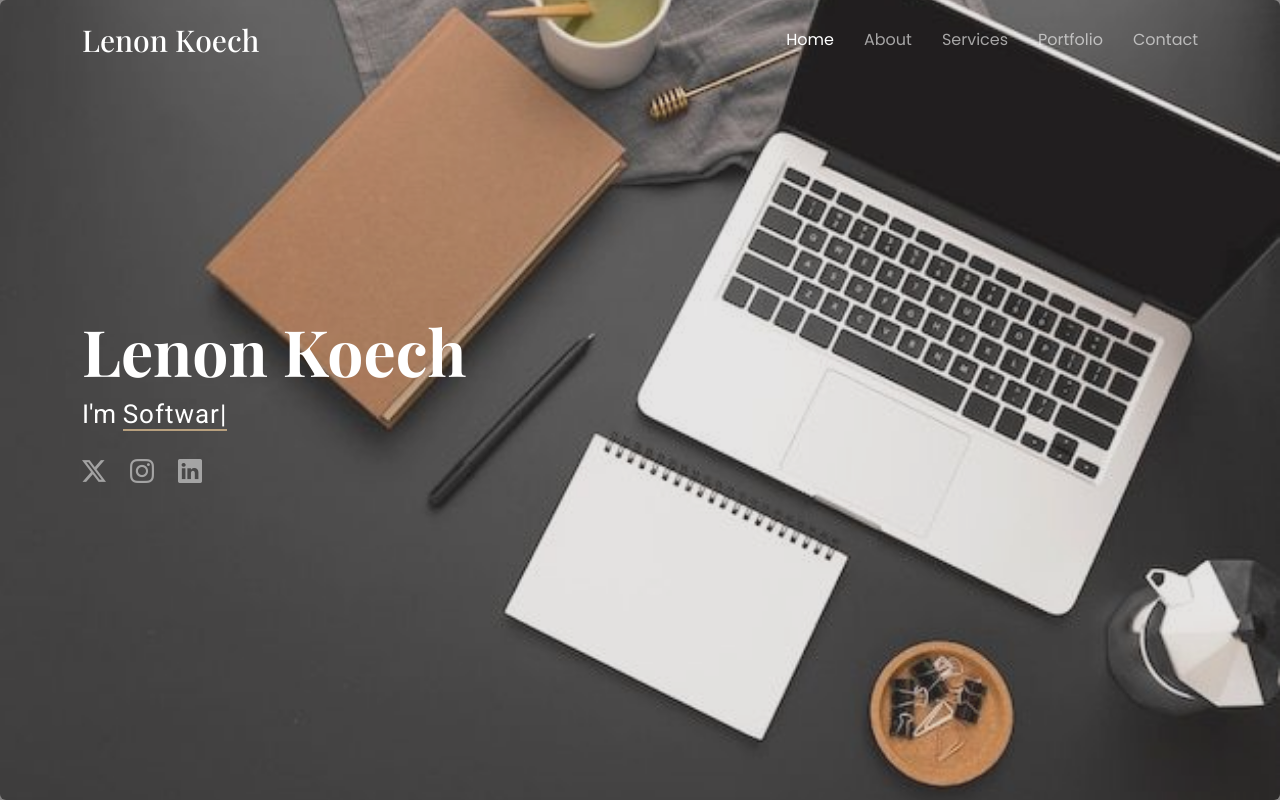
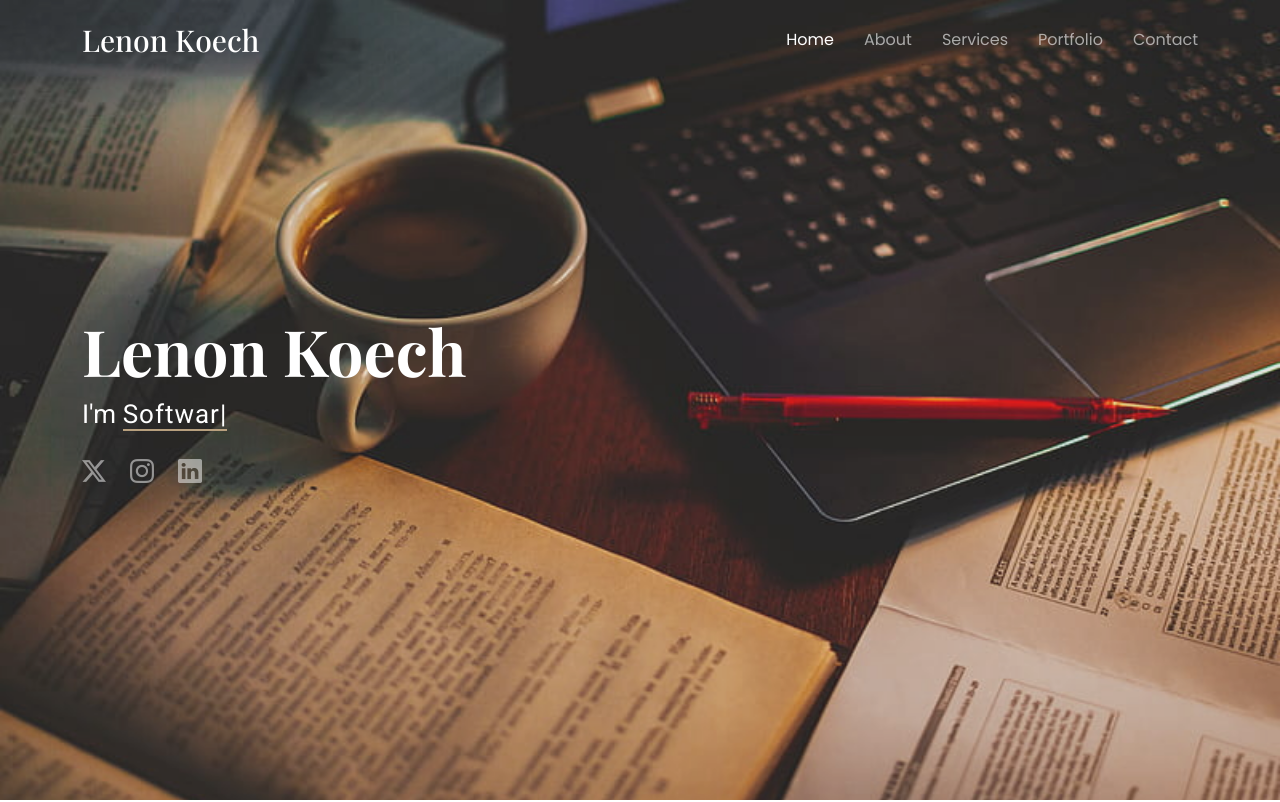
Before and after one commit to Lenonkoech/Lenonkoech.github.io, a website: page index.html in a window 1280 px wide. Shown: the top 802 px of the page. Drawn offline with nearby package versions, Linux system fonts and the light colour scheme; a web font is replaced by a local one.

Commit message:
hero image bg update

```diff
--- a/index.html
+++ b/index.html
@@ -58,12 +58,8 @@
   <main class="main">
 
     <!-- Hero Section -->
-    <section id="hero" class="hero section dark-background p-3">
-        <img
-          src="assets/img/hero_bg3.jpeg"
-          alt="Hero Background"
-          class="img-fluid rounded"
-          data-aos="fade-in">
+    <section id="hero" class="hero section dark-background">
+      <img src="assets/img/hero-bg1.jpg" alt="Hero Background" class="img-fluid" data-aos="fade-in" />
       <div class="container" data-aos="fade-up" data-aos-delay="100">
         <h2>Lenon Koech<br></h2>
         <p>I'm <span class="typed" data-typed-items="Web Developer, Software Developer">Developer</span>
```
Also changed, not shown: assets/img/hero-bg1.jpg (added), assets/img/hero_bg3.jpeg (deleted).
